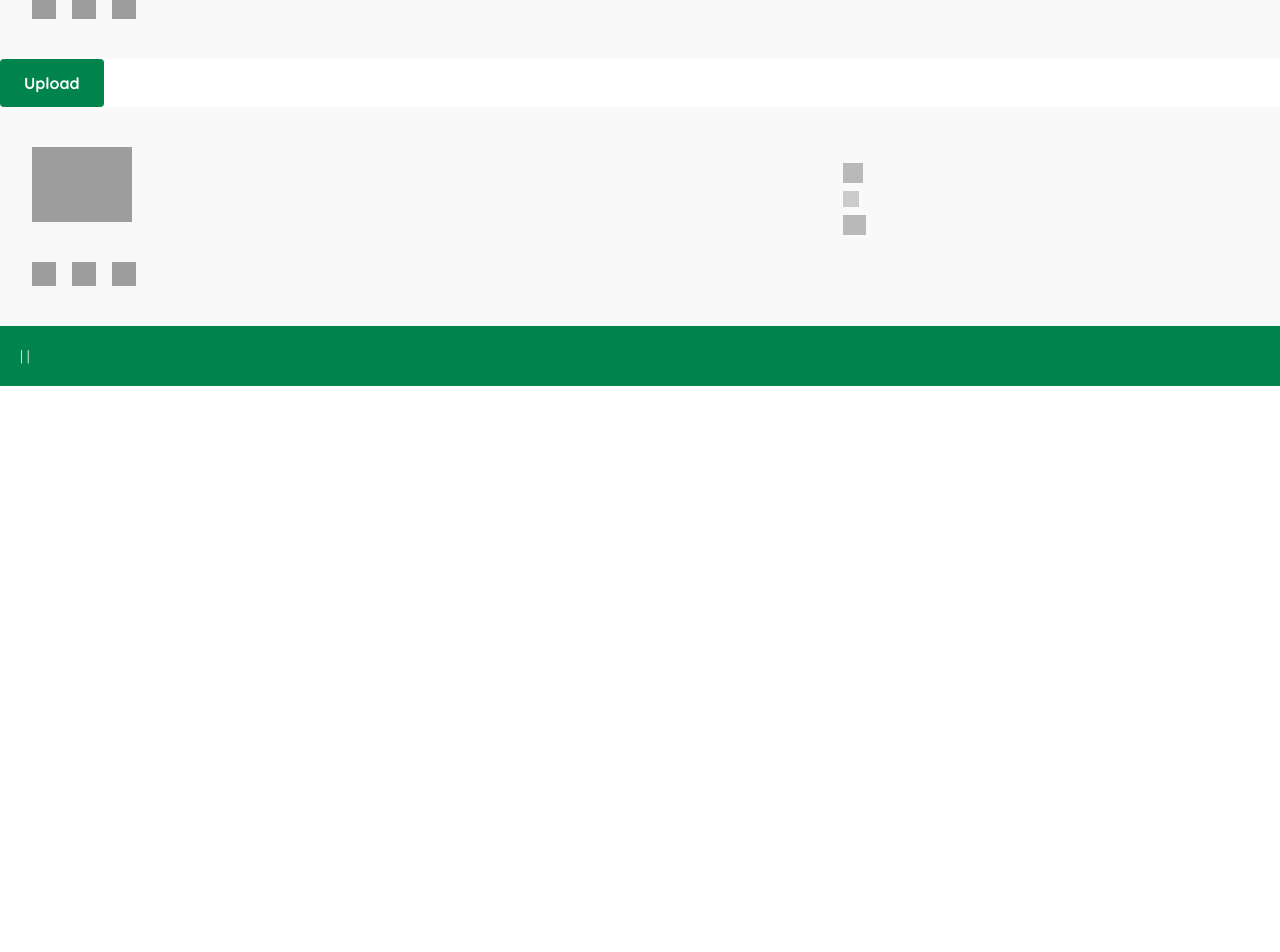
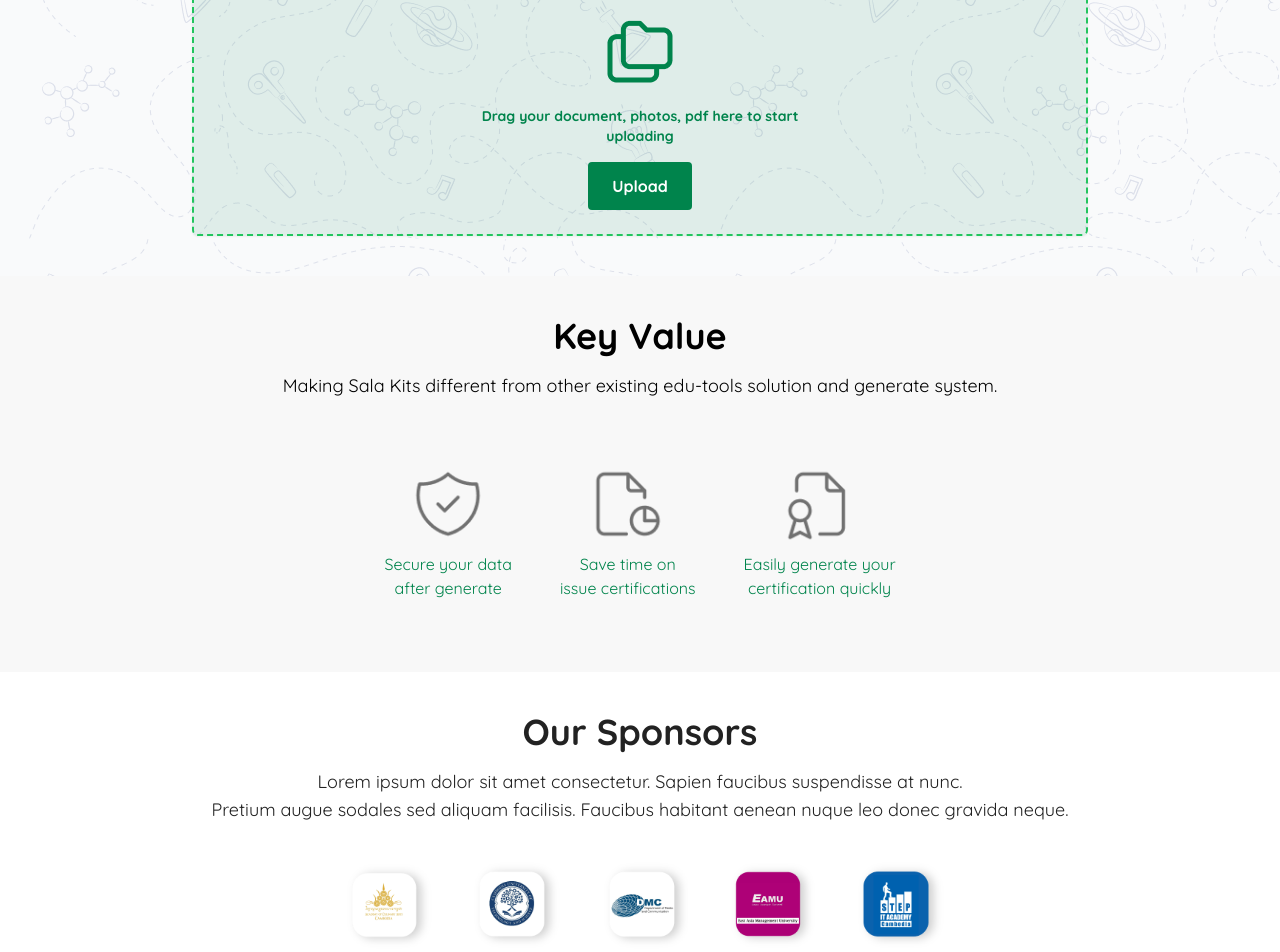
Before and after one commit to vouchheang/certificates, a Next.js app: page / in a window 1280 px wide. Shown: the part 220-1172 px from the top of the page. Before the commit the page ends 800 px from the top, so only its background shows below. Built offline with nearby package versions, Linux system fonts and the light colour scheme; no server answers; grey boxes are pictures that could not be loaded.

Commit message:
merge code

```diff
--- a/src/app/page.tsx
+++ b/src/app/page.tsx
@@ -1,15 +1,114 @@
-import Header from "../components/Header";
-import Footer from "../components/Footer";
+import Image from "next/image";
+import React from "react";
+import Background from "../images/background.png";
+import folder from "../images/folders.png";
 import Button from "../components/Button";
-import Info from "../components/Info";
+import shieldcheck from "../images/shield-check.png";
+import filereport from "../images/file-report.png";
+import filecertificate from "../images/file-certificate.png";
+import image4 from "../images/image 4.png";
+import image5 from "../images/image 5.png";
+import image7 from "../images/image 7.png";
+import image9 from "../images/image 9.png";
+import image16 from "../images/image 16.png";
+import Sitemap from "../components/Sitemap";
 
-export default function Home() {
+export default function HomePage() {
   return (
-    <>
-      <Header />
-      <Footer />
-      <Info />
-      <Button label="Upload"/>
-    </>
+    <div className="flex flex-col">
+      <div
+        className="bg-gray-50"
+        style={{ backgroundImage: `url(${Background.src})` }}
+      >
+        <div className="w-full max-w-screen-xl px-4 py-10 mx-auto flex flex-col items-center mt-[3.5rem]">
+          <div className="text-center max-md:mb-7 lg:mb-7 ">
+            <h2 className=" sm:text-2xl lg:text-2xl font-Quicksand text-gray-900 font-bold lg:space-y-4 max-md:text-1xl">
+              Quick and easy way to generate certificates <br />
+              <span className="block  sm:mt-0">by documents and templates</span>
+            </h2>
+          </div>
+          <div className="flex justify-center w-full max-w-4xl bg-[#00844C] bg-opacity-10 rounded-md shadow-sm border-dashed border-green-500 border-2 p-6">
+            <div className="flex flex-col items-center w-full max-w-lg">
+              <Image src={folder} alt="Upload Icon" className="w-20 h-20" />
+              <p className="text-[#00844C] font-bold text-sm text-center mt-4">
+                Drag your document, photos, pdf here to start <br />
+                <span className="block">uploading</span>
+              </p>
+              <div className="mt-4">
+                <Button label="Upload" />
+              </div>
+            </div>
+          </div>
+        </div>
+
+        <div className="w-full bg-[#F8F8F8] py-10">
+          <div className="max-w-screen-xl px-4 mx-auto text-center">
+            <h2 className="text-2xl sm:text-3xl lg:text-4xl font-Quicksand text-[#000000] font-bold mb-4">
+              Key Value
+            </h2>
+            <p className="text-sm sm:text-base lg:text-lg text-[#000000] mb-8">
+              Making Sala Kits different from other existing edu-tools solution
+              and generate system.
+            </p>
+            <div className="flex flex-col sm:flex-row justify-center items-center gap-4 mx-auto w-full max-w-screen-lg p-4">
+              <div className="flex flex-col items-center rounded-md p-4 max-w-xs">
+                <Image
+                  src={shieldcheck}
+                  alt="Secure Icon"
+                  className="w-20 h-20 mb-2"
+                />
+                <p className="text-[#00844C] text-center">
+                  Secure your data <br />
+                  <span>after generate</span>
+                </p>
+              </div>
+
+              <div className="flex flex-col items-center rounded-md p-4 max-w-xs">
+                <Image
+                  src={filereport}
+                  alt="Save Time Icon"
+                  className="w-20 h-20 mb-2"
+                />
+                <p className="text-[#00844C] text-center">
+                  Save time on <br />
+                  <span>issue certifications</span>
+                </p>
+              </div>
+
+              <div className="flex flex-col items-center rounded-md p-4 max-w-xs">
+                <Image
+                  src={filecertificate}
+                  alt="Certification Icon"
+                  className="w-20 h-20 mb-2"
+                />
+                <p className="text-[#00844C] text-center">
+                  Easily generate your <br />
+                  <span>certification quickly</span>
+                </p>
+              </div>
+            </div>
+          </div>
+        </div>
+        <div className="w-full bg-white py-10 text-center">
+          <h2 className="text-2xl sm:text-3xl lg:text-4xl font-Quicksand text-[#222222] font-bold mb-4">
+            Our Sponsors
+          </h2>
+          <p className="text-sm sm:text-base lg:text-lg text-[#222222] mb-8">
+            Lorem ipsum dolor sit amet consectetur. Sapien faucibus suspendisse
+            at nunc.
+            <br /> Pretium augue sodales sed aliquam facilisis. Faucibus
+            habitant aenean nuque leo donec gravida neque.
+          </p>
+          <div className="flex flex-wrap justify-center gap-8">
+            <Image src={image9} alt="Sponsor 1" className="w-24 h-24" />
+            <Image src={image4} alt="Sponsor 2" className="w-24 h-24" />
+            <Image src={image16} alt="Sponsor 3" className="w-24 h-24" />
+            <Image src={image5} alt="Sponsor 4" className="w-24 h-24" />
+            <Image src={image7} alt="Sponsor 5" className="w-24 h-24" />
+          </div>
+        </div>
+      </div>
+      <Sitemap />
+    </div>
   );
 }
```
